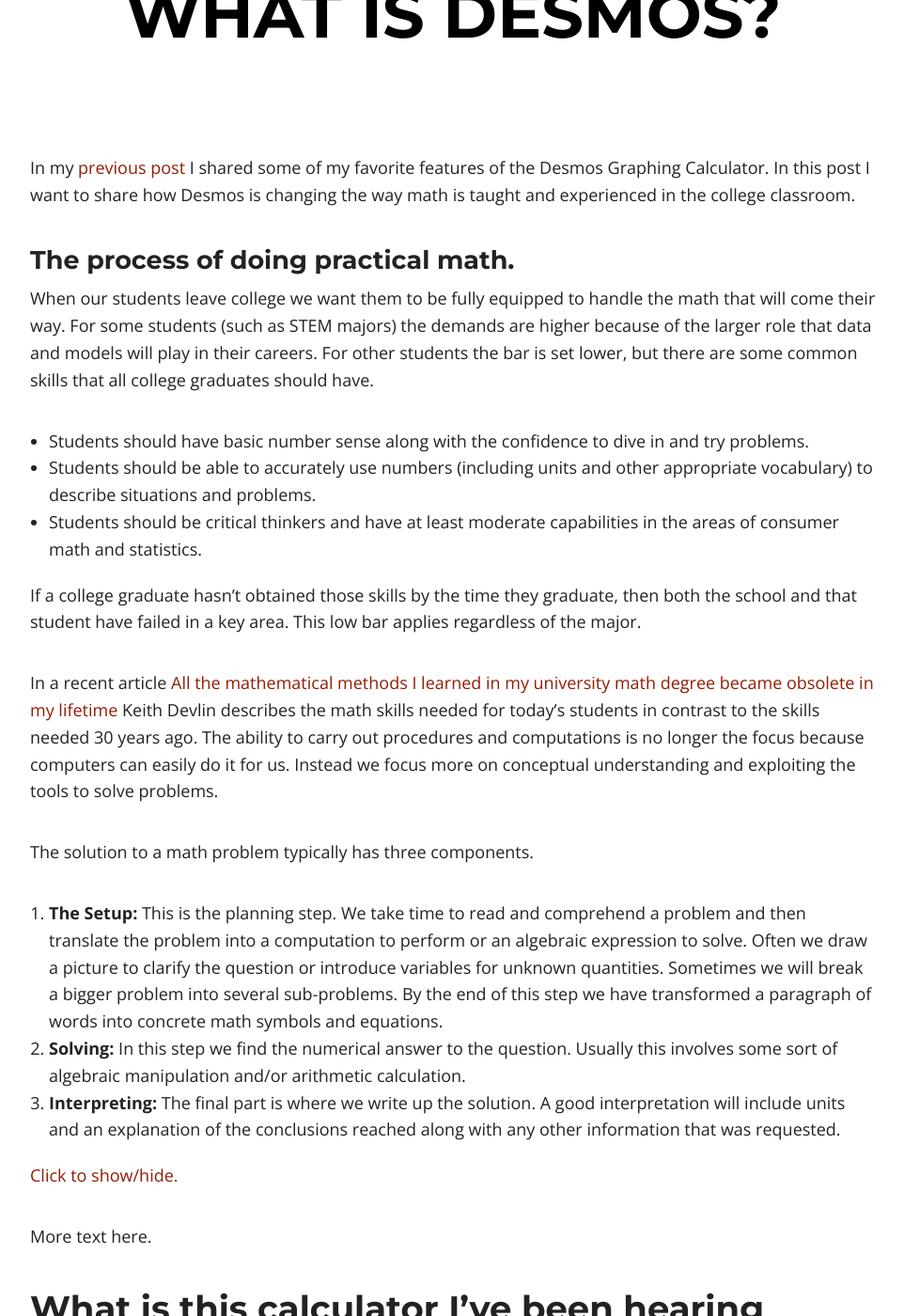
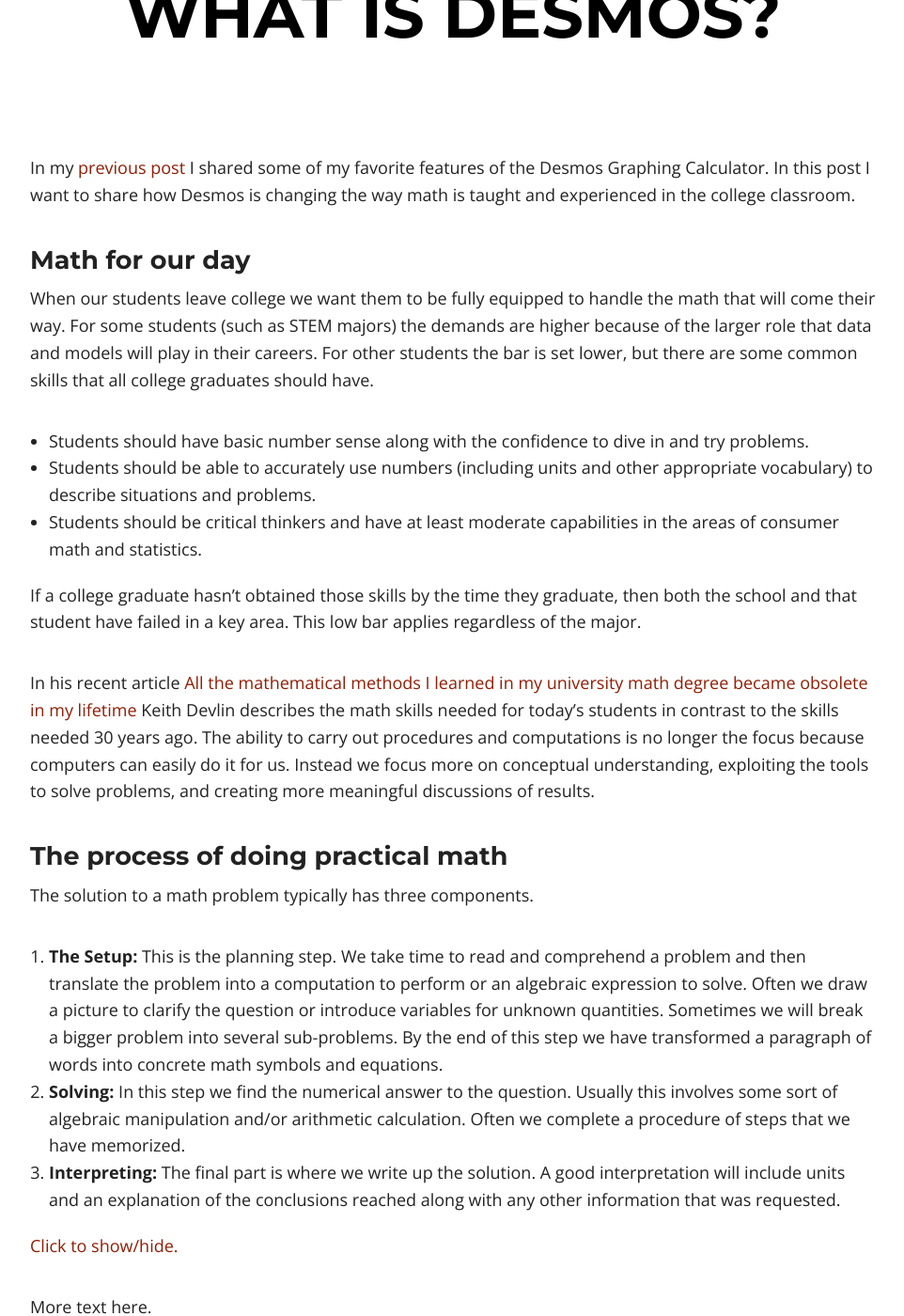
Before and after one commit to sergeballif/sergeballif.github.io, a Jekyll site: the page built from play.md, in a window 1280 px wide and 1400 px high, scrolled down 213 px. Shown: the whole window at 94% size, without its empty margins (158-1120 px from the left). Built offline with Jekyll 4.4.1, drawn with Linux system fonts in a browser that asks for light colours; nearby versions of some CDN libraries; formulas are drawn with MathJax 3.

Commit message:
Update play.md

```diff
--- a/play.md
+++ b/play.md
@@ -25,7 +25,7 @@
 
 In my [previous post](https://sergeballif.github.io/personal/math/teaching/fun/a-brief-intro-to-desmos) I shared some of my favorite features of the Desmos Graphing Calculator. In this post I want to share how Desmos is changing the way math is taught and experienced in the college classroom.
 
-### The process of doing practical math.
+### Math for our day
 
 When our students leave college we want them to be fully equipped to handle the math that will come their way. For some students (such as STEM majors) the demands are higher because of the larger role that data and models will play in their careers.  For other students the bar is set lower, but there are some common skills that all college graduates should have.
 
@@ -35,12 +35,14 @@
 
 If a college graduate hasn't obtained those skills by the time they graduate, then both the school and that student have failed in a key area. This low bar applies regardless of the major.
 
-In a recent article [All the mathematical methods I learned in my university math degree became obsolete in my lifetime](http://www.huffingtonpost.com/entry/all-the-mathematical-methods-i-learned-in-my-university_us_58693ef9e4b014e7c72ee248?timestamp=1483293018441) Keith Devlin describes the math skills needed for today's students in contrast to the skills needed 30 years ago. The ability to carry out procedures and computations is no longer the focus because computers can easily do it for us. Instead we focus more on conceptual understanding and exploiting the tools to solve problems.
+In his recent article [All the mathematical methods I learned in my university math degree became obsolete in my lifetime](http://www.huffingtonpost.com/entry/all-the-mathematical-methods-i-learned-in-my-university_us_58693ef9e4b014e7c72ee248?timestamp=1483293018441) Keith Devlin describes the math skills needed for today's students in contrast to the skills needed 30 years ago. The ability to carry out procedures and computations is no longer the focus because computers can easily do it for us. Instead we focus more on conceptual understanding, exploiting the tools to solve problems, and creating more meaningful discussions of results.
+
+### The process of doing practical math
 
 The solution to a math problem typically has three components.
 
 1. __The Setup:__ This is the planning step. We take time to read and comprehend a problem and then translate the problem into a computation to perform or an algebraic expression to solve. Often we draw a picture to clarify the question or introduce variables for unknown quantities. Sometimes we will break a bigger problem into several sub-problems. By the end of this step we have transformed a paragraph of words into concrete math symbols and equations.
-2. __Solving:__ In this step we find the numerical answer to the question. Usually this involves some sort of algebraic manipulation and/or arithmetic calculation.
+2. __Solving:__ In this step we find the numerical answer to the question. Usually this involves some sort of algebraic manipulation and/or arithmetic calculation. Often we complete a procedure of steps that we have memorized.
 3. __Interpreting:__ The final part is where we write up the solution. A good interpretation will include units and an explanation of the conclusions reached along with any other information that was requested.
 
 
```
Also changed, not shown: other parts of play.md (+2 -0 lines).
